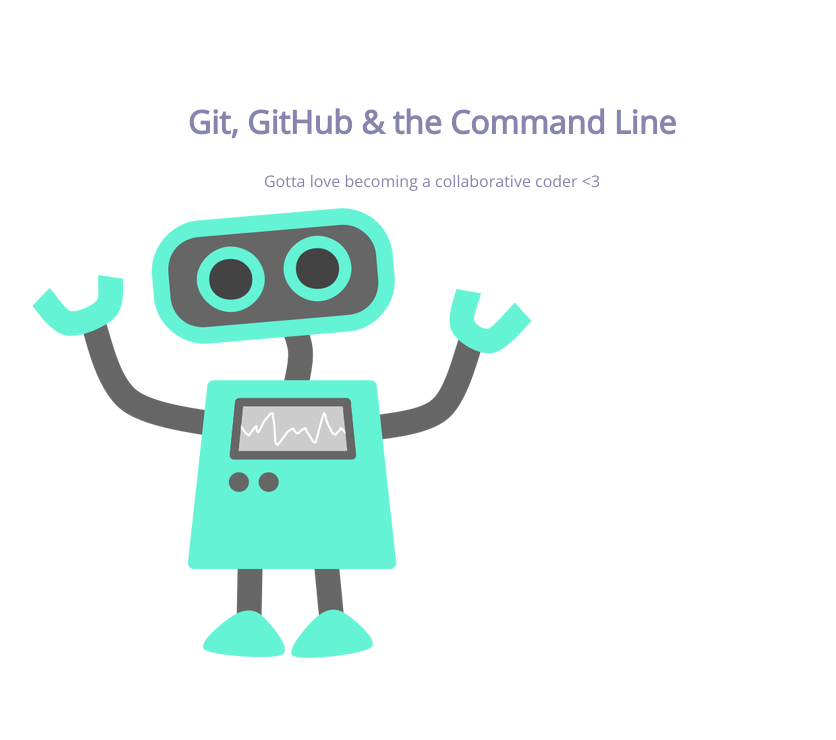
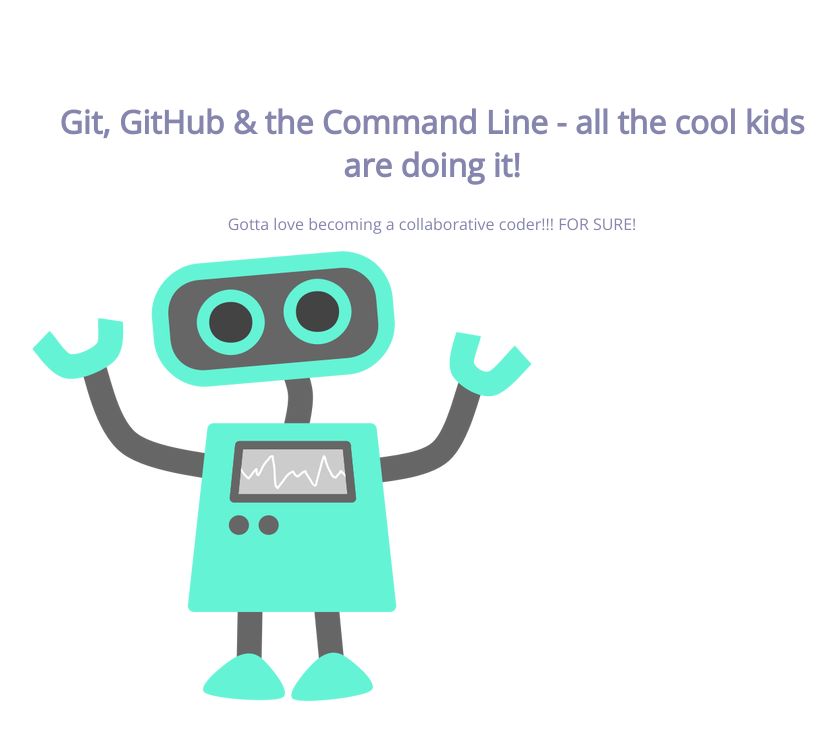
Before and after one commit to smilescreativedesign/105-project, a plain HTML site: page index.html in a window 1280 px wide. Shown: the whole page, without its empty margins (208-1044 px from the left). Drawn offline with nearby package versions, Linux system fonts and the light colour scheme.

Commit message:
changed wording

```diff
--- a/index.html
+++ b/index.html
@@ -8,8 +8,8 @@
 </head>
 <body>
 	<section>
-		<h1>Git, GitHub & the Command Line</h1>
-		<p>Gotta love becoming a collaborative coder <3</p>
+		<h1>Git, GitHub & the Command Line - all the cool kids are doing it!</h1>
+		<p>Gotta love becoming a collaborative coder!!! FOR SURE!</p>
 		<img src="img/happy-blue-robot.png">
 	</section>
 </body>
```
